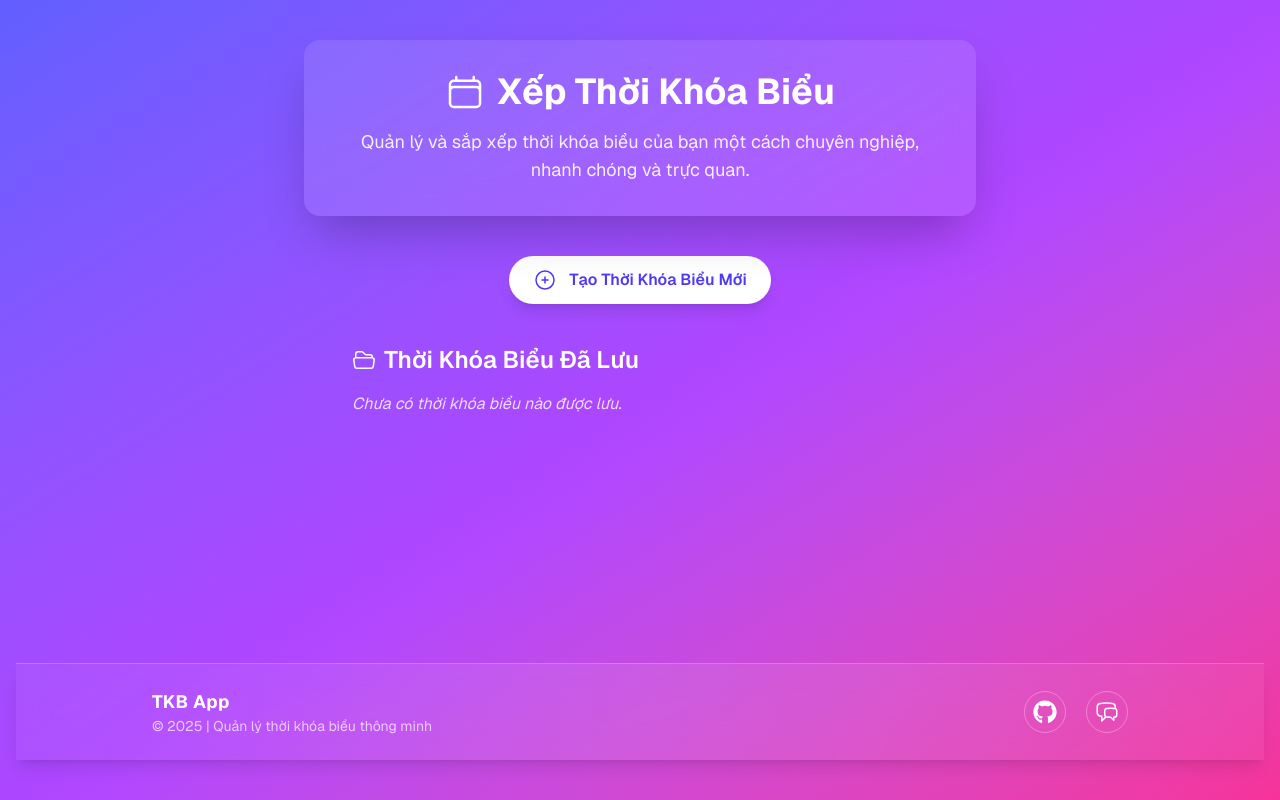
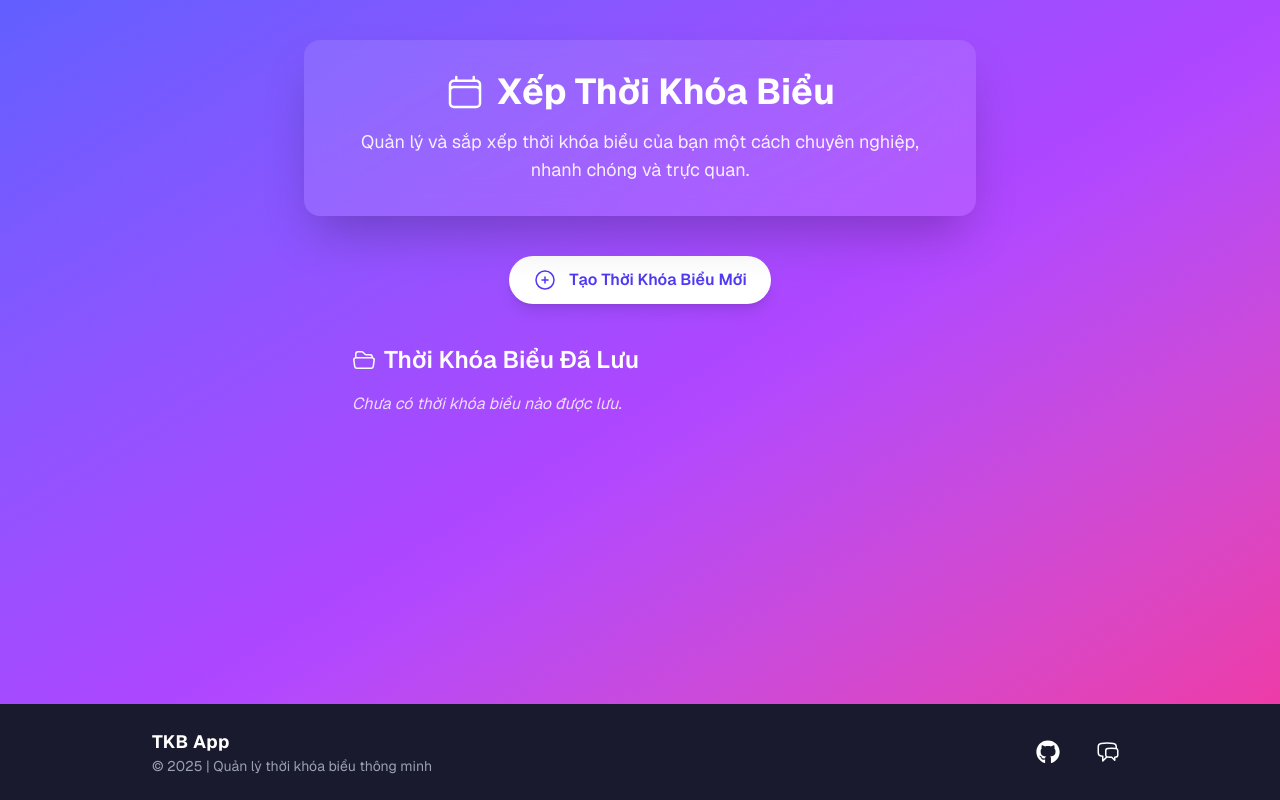
Before and after one commit to huynhthanhtien/tkbsgu, a Next.js app: page / in a window 1280 px wide. Built offline with nearby package versions, Linux system fonts and the light colour scheme.

Commit message:
update logic HomePage

```diff
--- a/app/layout.tsx
+++ b/app/layout.tsx
@@ -6,8 +6,8 @@ import { ThemeProvider } from "next-themes";
 import { SubjectProvider } from "@/context/SubjectsContext";
 import { IndexedDBProvider } from "@/context/IndexedDBContext";
 import { TkbProvider } from "@/context/TkbContext";
-
-
+import Footer from "@/components/Footer";
+import { Toaster } from "sonner";
 export const metadata: Metadata = {
   title: "TKB",
   description: "...",
@@ -25,11 +25,13 @@ export default function RootLayout({
       >
         <ThemeProvider attribute="class" defaultTheme="system" enableSystem>
           <IndexedDBProvider>
-            {/* <TkbProvider> */}
-              {/* <SubjectProvider> */}
+            <Toaster richColors position="top-right" />
+            <div className="flex flex-col min-h-screen">
+              <main className="flex-grow">
                 {children}
-              {/* </SubjectProvider> */}
-            {/* </TkbProvider> */}
+              </main>
+              {/* <Footer /> */}
+            </div>
           </IndexedDBProvider>
         </ThemeProvider>
       </body>
--- a/app/page.tsx
+++ b/app/page.tsx
@@ -3,11 +3,17 @@
 
 import { useState, useEffect } from "react";
 import { PlusCircleIcon, CalendarIcon, FolderOpenIcon, ChatBubbleLeftRightIcon } from "@heroicons/react/24/outline";
-import { FaGithub } from "react-icons/fa";
+// import { FaGithub } from "react-icons/fa";
 import { useIndexedDB } from "@/context/IndexedDBContext";
 import { Tkb, Subject, ScheduleItem } from "@/components/types";
-import { useRouter } from "next/navigation";
+import { useRouter, useSearchParams } from "next/navigation";
+import { DropdownMenu, DropdownMenuTrigger, DropdownMenuContent, DropdownMenuItem } from "@/components/ui/dropdown-menu";
+import { MoreVertical } from "lucide-react";
+import { Compressor, TkbsDecode } from "@/utils/compressor";
+import { toast } from "sonner";
+import Footer from "@/components/Footer";
 
+// import { getSubjectById } from "@/components/ui/search"
 // interface SavedSchedule {
 //   id: string;
 //   name: string;
@@ -19,7 +25,7 @@ import { useRouter } from "next/navigation";
 const getTotalCredits = (schedule: { [key: string]: ScheduleItem }): number => {
   const scheduledSubjectIds = Array.from(new Set(Object.values(schedule).map(item => item.subjectId)));
   // console.log(scheduledSubjectIds)
-  console.log(schedule)
+  // console.log(schedule)
   // Lấy các credit duy nhất từ schedule
   const credits = new Set();
   let total = 0;
@@ -38,18 +44,69 @@ const getTotalCredits = (schedule: { [key: string]: ScheduleItem }): number => {
 
 export default function HomePage() {
 
-  const { getTkbList, addTkb, ready } = useIndexedDB();
+  const { getTkbList, addTkb, ready, removeTkb } = useIndexedDB();
   const [savedSchedules, setSavedSchedules] = useState<Tkb[]>([]);
+  const [shareSchedules, setShareSchedules] = useState<Tkb>();
   const router = useRouter();
   const [showPopup, setShowPopup] = useState(false);
   const [name, setName] = useState("");
+  const [shareName, setShareName] = useState("");
+  // import popup
+  const searchParams = useSearchParams();
+  const [open, setOpen] = useState(false);
+
+  useEffect(() => {
+    const code = searchParams.get("code");
+    const checksum = searchParams.get("checksum");
+
+    if ((!code) && (!checksum)) return;
+
+    try {
+      if ((!code) || (!checksum) || (!Compressor.verifyUrl(code, checksum))) {
+        throw ""
+      }
+      const obj = Compressor.decode<{
+        s: string[],
+        i: string[],
+      }>(code);
+      const newData: Tkb = {
+        createdAt: new Date().toISOString(),
+        id: Date.now(),
+        name: "",
+        data: TkbsDecode(obj.s, obj.i)
+      }
+      setShareSchedules(newData);
+      setOpen(true);
+    } catch {
+      toast.error("URL không hợp lệ");
+    } finally {
+      router.replace("/");
+    }
+
+  }, [searchParams]);
+
+  const handleSubmitShare = async () => {
+    if (shareName.trim() && shareSchedules) {
+      const newTkb: Tkb = {
+        id: shareSchedules.id,
+        name: shareName,
+        createdAt: shareSchedules.createdAt,
+        data: shareSchedules.data,
+      }
+      await addTkb(newTkb);
+      toast.success("Đã nhập thời khoá biểu xong!");
+      setOpen(false);
+    }
+    setShareName("");
+    router.replace("/");
+    fetchData();
+  }
 
   const fetchData = async () => {
     const list = await getTkbList();
     // console.log("list", list);
     setSavedSchedules(list);
   };
-
 
   const handleSubmit = async () => {
     if (name.trim()) {
@@ -64,7 +121,6 @@ export default function HomePage() {
         }
       }
       await addTkb(newTkb);
-      console.log(newTkb);
       setShowPopup(false);
     }
     fetchData();
@@ -77,24 +133,6 @@ export default function HomePage() {
 
   const handleCreateNew = () => {
     setShowPopup(true);
-    // const name = prompt("Nhập tên thời khóa biểu:");
-    // if (name && name.trim() !== "") {
-    //   const newSchedule: SavedSchedule = {
-    //     id: Date.now().toString(),
-    //     name: name.trim(),
-    //     credits: 0,
-    //     createdAt: new Date().toISOString(),
-    //   };
-
-    //   const updatedSchedules = [...savedSchedules, newSchedule];
-    //   setSavedSchedules(updatedSchedules);
-    //   localStorage.setItem("savedSchedules", JSON.stringify(updatedSchedules));
-
-    //   alert(`Đã tạo thời khóa biểu mới: ${newSchedule.name}`);
-    //   window.location.href = `/create?id=${newSchedule.id}`;
-    // } else {
-    //   alert("Vui lòng nhập tên hợp lệ!");
-    // }
   };
 
   const handleOpenSchedule = (tkb: Tkb) => {
@@ -103,9 +141,51 @@ export default function HomePage() {
     router.push(`/tkb/${tkb.id}`);
   };
 
+  const handleDelete = async (tkb: Tkb) => {
+    await removeTkb(tkb.id);
+    toast.success(`Đã xoá thời khoá biểu '${tkb.name}' khỏi danh sách!`);
+    fetchData();
+  }
+
+  const handleEdit = (tkb: Tkb) => {
+
+  }
+
+  const handleShare = (tkb: Tkb) => {
+    const listId: string[] = [];
+    tkb.data.Sub.forEach(val => {
+      listId.push(val.id);
+    });
+    const scheduleItem = tkb.data.ScheduleItem;
+
+    // Lấy danh sách [{ dayKey, subjectId }]
+    const result = Object.entries(scheduleItem).map(([dayKey, item]) => ({
+      // day: dayKey,
+      subjectId: item.classId,
+    }));
+
+    const uniqueIds = Array.from(new Set(result.map(item => item.subjectId)));
+
+    const newData = {
+      "s": listId,
+      "i": uniqueIds,
+    }
+
+    // console.log("share: ", newData);
+
+    TkbsDecode(listId, uniqueIds);
+    // console.log("real data", tkb.data);
+    console.log("data tkb: ", Compressor.encode(newData));
+    if (Compressor.copyCurrentUrlWithChecksum(Compressor.encode(newData))) {
+      toast.success('Đã sao chép url thời khóa biểu vào clipboard!');
+    }
+
+    // console.log("decode: ",Compressor.decode(Compressor.encode(newData)));
+  }
+
   return (
-    <div className="min-h-screen bg-gradient-to-br from-indigo-500 via-purple-500 to-pink-500 flex flex-col justify-between px-4 py-10 text-white font-sans animate-fadeIn">
-      <div className="flex flex-col items-center">
+    <div className="min-h-screen bg-gradient-to-br from-indigo-500 via-purple-500 to-pink-500 flex flex-col justify-between text-white font-sans animate-fadeIn">
+      <div className="flex flex-col items-center py-10">
         {/* Card giới thiệu */}
         <div className="bg-white/10 backdrop-blur-lg rounded-2xl p-8 shadow-2xl text-center max-w-2xl mb-10">
           <h1 className="text-4xl font-bold mb-4 flex justify-center items-center gap-3">
@@ -134,6 +214,7 @@ export default function HomePage() {
           {savedSchedules.length > 0 ? (
             <ul className="space-y-3">
               {savedSchedules.slice().reverse().map((tkb) => (
+
                 <li
                   key={tkb.id}
                   onClick={() => handleOpenSchedule(tkb)}
@@ -141,11 +222,55 @@ export default function HomePage() {
                 >
                   <div>
                     <span className="font-medium">{tkb.name}</span>
-                    <span className="block text-sm text-white/70">Số tín chỉ: {getTotalCredits(tkb.data.ScheduleItem)}</span>
+                    <span className="block text-sm text-white/70">
+                      Số tín chỉ: {getTotalCredits(tkb.data.ScheduleItem)}
+                    </span>
                   </div>
-                  <span className="text-sm text-white/70">
-                    {new Date(tkb.createdAt).toLocaleDateString()}
-                  </span>
+
+                  <div className="flex items-center gap-3">
+                    <span className="text-sm text-white/70">
+                      {new Date(tkb.createdAt).toLocaleDateString()}
+                    </span>
+
+                    {/* Menu dấu 3 chấm */}
+                    <DropdownMenu>
+                      <DropdownMenuTrigger asChild>
+                        <button
+                          className="p-2 rounded-full hover:bg-white/20 transition"
+                          onClick={(e) => e.stopPropagation()} // Ngăn việc click mở tkb
+                        >
+                          <MoreVertical className="w-5 h-5 text-white/80" />
+                        </button>
+                      </DropdownMenuTrigger>
+                      <DropdownMenuContent className="w-40 bg-white/90 backdrop-blur-md rounded-lg shadow-md">
+                        <DropdownMenuItem
+                          onClick={(e) => {
+                            e.stopPropagation();
+                            handleShare(tkb);
+                          }}
+                        >
+                          Chia sẻ
+                        </DropdownMenuItem>
+                        <DropdownMenuItem
+                          onClick={(e) => {
+                            e.stopPropagation();
+                            handleEdit(tkb);
+                          }}
+                        >
+                          Sửa
+                        </DropdownMenuItem>
+                        <DropdownMenuItem
+                          onClick={(e) => {
+                            e.stopPropagation();
+                            handleDelete(tkb);
+                          }}
+                          className="text-red-500"
+                        >
+                          Xoá
+                        </DropdownMenuItem>
+                      </DropdownMenuContent>
+                    </DropdownMenu>
+                  </div>
                 </li>
               ))}
             </ul>
@@ -156,6 +281,9 @@ export default function HomePage() {
           )}
         </div>
       </div>
+
+      <Footer />
+
 
       {/* Popup */}
       {showPopup && (
@@ -189,42 +317,36 @@ export default function HomePage() {
         </div>
       )}
 
-
-      {/* Footer */}
-      <footer className="mt-14 w-full bg-gradient-to-r from-white/5 via-white/10 to-white/5 backdrop-blur-lg border-t border-white/20 shadow-lg">
-        <div className="max-w-5xl mx-auto px-6 py-6 flex flex-col sm:flex-row items-center justify-between gap-6 text-white">
-
-          {/* Thông tin bản quyền */}
-          <div className="text-center sm:text-left">
-            <h3 className="text-lg font-bold tracking-wide">TKB App</h3>
-            <p className="text-sm text-white/70">
-              © {new Date().getFullYear()} | Quản lý thời khóa biểu thông minh
-            </p>
+      {open && (
+        <div className="fixed inset-0 flex items-center justify-center backdrop-blur-[1px] z-50">
+          <div className="bg-white rounded-2xl shadow-lg p-6 w-96">
+            <h2 className="text-xl font-semibold text-black mb-4 text-center">
+              Nhập tên thời khóa biểu
+            </h2>
+            <input
+              type="text"
+              value={shareName}
+              onChange={(e) => setShareName(e.target.value)}
+              className="w-full border border-gray-300 rounded-lg px-3 py-2 mb-4 focus:ring-2 focus:ring-blue-500 focus:outline-none text-black"
+              placeholder="Ví dụ: Học kỳ 1 - 2025"
+            />
+            <div className="flex justify-end gap-3">
+              <button
+                onClick={() => setOpen(false)}
+                className="px-4 py-2 rounded-lg border border-gray-300 text-black hover:bg-gray-100"
+              >
+                Hủy
+              </button>
+              <button
+                onClick={handleSubmitShare}
+                className="px-4 py-2 rounded-lg bg-blue-600 text-white hover:bg-blue-700"
+              >
+                Lưu
+              </button>
+            </div>
           </div>
-
-          {/* Liên kết */}
-          <div className="flex items-center gap-5">
-            <a
-              href="https://github.com/ten-ban-du-an"
-              target="_blank"
-              rel="noopener noreferrer"
-              className="p-2 rounded-full border border-white/30 hover:border-white/60 transition transform hover:scale-110 hover:shadow-[0_0_10px_rgba(255,255,255,0.6)]"
-              title="Xem trên GitHub"
-            >
-              <FaGithub className="w-6 h-6" />
-            </a>
-            <a
-              href="/feedback"
-              className="p-2 rounded-full border border-white/30 hover:border-white/60 transition transform hover:scale-110 hover:shadow-[0_0_10px_rgba(255,255,255,0.6)]"
-              title="Gửi phản hồi"
-            >
-              <ChatBubbleLeftRightIcon className="w-6 h-6" />
-            </a>
-          </div>
-
         </div>
-      </footer>
-
+      )}
     </div>
   );
 }
--- a/app/tkb/[id]/page.tsx
+++ b/app/tkb/[id]/page.tsx
@@ -466,7 +466,7 @@ export default function SchedulePlanner() {
 
   return (
     <>
-      <Toaster richColors position="top-right" />
+      {/* <Toaster richColors position="top-right" /> */}
       <div className="min-h-screen bg-gray-50 dark:bg-gray-900 p-6" style={{maxHeight:"100vh"}}>
         {/* Modal chọn lớp nếu có nhiều lớp phù hợp */}
         {classSelectionModal.open && (
@@ -625,7 +625,7 @@ export default function SchedulePlanner() {
                         // Lấy các subjectId đã xếp trong schedule
                         const scheduledSubjectIds = Array.from(new Set(Object.values(schedule).map(item => item.subjectId)));
                         // console.log(scheduledSubjectIds)
-                        console.log(schedule)
+                        // console.log(schedule)
                         // Lấy các credit duy nhất từ schedule
                         const credits = new Set();
                         let total = 0;
--- /dev/null
+++ b/components/Footer.tsx
@@ -0,0 +1,43 @@
+"use client";
+
+import { FaGithub } from "react-icons/fa";
+import { ChatBubbleLeftRightIcon } from "@heroicons/react/24/outline";
+
+export default function Footer() {
+  return (
+    <footer className="w-full bg-[#1a1a2e] text-white">
+      <div className="max-w-5xl mx-auto px-6 py-6 flex flex-col sm:flex-row items-center justify-between gap-6">
+
+        {/* Thông tin bản quyền */}
+        <div className="text-center sm:text-left">
+          <h3 className="text-lg font-bold tracking-wide">TKB App</h3>
+          <p className="text-sm text-gray-400">
+            © {new Date().getFullYear()} | Quản lý thời khóa biểu thông minh
+          </p>
+        </div>
+
+        {/* Liên kết */}
+        <div className="flex items-center gap-5">
+          <a
+            href="https://github.com/huynhthanhtien/tkbsgu"
+            target="_blank"
+            rel="noopener noreferrer"
+            className="p-2 rounded-full hover:bg-white/10 transition transform hover:scale-110"
+            title="Xem trên GitHub"
+          >
+            <FaGithub className="w-6 h-6" />
+          </a>
+          <a
+            href="https://github.com/huynhthanhtien/tkbsgu/issues/new?title=Feedback&body=Vui%20l%C3%B2ng%20nh%E1%BA%ADp%20ph%E1%BA%A3n%20h%E1%BB%93i%20c%E1%BB%A7a%20b%E1%BA%A1n%20t%E1%BA%A1i%20%C4%91%C3%A2y..."
+            target="_blank"
+            rel="noopener noreferrer"
+            className="p-2 rounded-full hover:bg-white/10 transition transform hover:scale-110"
+            title="Gửi phản hồi"
+          >
+            <ChatBubbleLeftRightIcon className="w-6 h-6" />
+          </a>
+        </div>
+      </div>
+    </footer>
+  );
+}
--- a/context/IndexedDBContext.tsx
+++ b/context/IndexedDBContext.tsx
@@ -15,6 +15,7 @@ interface IndexedDBContextType {
     getTkbList: () => Promise<Tkb[]>;
     updateTkb: (id: number, updates: Partial<Tkb>) => Promise<void>;
     getTkbById: (id: number) => Promise<Tkb | undefined>;
+    removeTkb: (id: number) => Promise<void>;
     ready: Boolean;
 }
 
@@ -80,7 +81,7 @@ export const IndexedDBProvider: React.FC<{ children: React.ReactNode }> = ({
 
     const updateTkb = async (id: number, updates: Partial<Tkb>) => {
         if (!db) return;
-        console.log("db update ", updates);
+        // console.log("db update ", updates);
         return new Promise<void>((resolve, reject) => {
             const tx = db.transaction(STORE_NAME, "readwrite");
             const store = tx.objectStore(STORE_NAME);
@@ -123,8 +124,22 @@ export const IndexedDBProvider: React.FC<{ children: React.ReactNode }> = ({
         });
     };
 
+    const removeTkb = async (id: number): Promise<void> => {
+        if (!db) return;
+
+        return new Promise<void>((resolve, reject) => {
+            const tx = db.transaction(STORE_NAME, "readwrite");
+            const store = tx.objectStore(STORE_NAME);
+            const request = store.delete(id);
+
+            request.onsuccess = () => resolve();
+            request.onerror = () => reject(request.error);
+        });
+    };
+
+
     return (
-        <IndexedDBContext.Provider value={{ addTkb, getTkbList, updateTkb, ready, getTkbById }}>
+        <IndexedDBContext.Provider value={{ addTkb, getTkbList, updateTkb, ready, getTkbById, removeTkb }}>
             {children}
         </IndexedDBContext.Provider>
     );
--- a/context/SubjectsContext.tsx
+++ b/context/SubjectsContext.tsx
@@ -43,7 +43,7 @@ export const SubjectProvider = ({ children }: { children: React.ReactNode }) =>
     if (loaded) {
       // localStorage.setItem(STORAGE_KEY, JSON.stringify(selectedSubjects));
       if (selectedTkb) {
-        console.log("update", selectedTkb)
+        // console.log("update", selectedTkb)
         setSelectedTkb({
           id: selectedTkb.id,
           name: selectedTkb.name,
--- a/package.json
+++ b/package.json
@@ -14,13 +14,18 @@
     "@radix-ui/react-slot": "^1.2.3",
     "class-variance-authority": "^0.7.1",
     "clsx": "^2.1.1",
+    "crc": "^4.3.2",
     "geist": "^1.4.2",
     "html-to-image": "^1.11.13",
     "html2canvas": "^1.4.1",
     "lodash.merge": "^4.6.2",
     "lucide-react": "^0.533.0",
+    "lz-string": "^1.5.0",
+    "lzma-native": "^8.0.6",
+    "msgpack-lite": "^0.1.26",
     "next": "15.2.4",
     "next-themes": "^0.4.6",
+    "node-base91": "^0.3.4",
     "react": "^19.0.0",
     "react-dom": "^19.0.0",
     "react-icons": "^5.5.0",
@@ -32,6 +37,7 @@
     "@tailwindcss/postcss": "^4",
     "@types/html2canvas": "^0.5.35",
     "@types/lodash.merge": "^4.6.9",
+    "@types/lzma-native": "^4.0.4",
     "@types/node": "^20",
     "@types/react": "^19",
     "@types/react-dom": "^19",
--- /dev/null
+++ b/utils/compressor.ts
@@ -0,0 +1,91 @@
+import { deflateSync, inflateSync } from "zlib";
+import { ClassInfo, ScheduleItem, Subject } from "@/components/types"
+import { getSubjectById } from "@/components/ui/search"
+import { crc32 } from "crc";
+import base91 from "node-base91";
+
+export class Compressor {
+
+  static encode<T>(data: T): string {
+    const json = Buffer.from(JSON.stringify(data), "utf-8");
+    const compressed = deflateSync(json);
+    // mã hoá base91 rồi encodeURIComponent để an toàn trong URL
+    return (base91.encode(Buffer.from(compressed)));
+  }
+
+  static decode<T>(encoded: string): T {
+    // decodeURIComponent rồi giải mã base91
+    const buffer = base91.decode((encoded));
+    const decompressed = inflateSync(buffer);
+    return JSON.parse(decompressed.toString("utf-8")) as T;
+  }
+
+
+  static copyCurrentUrlWithChecksum(code: string):boolean {
+    const checksum = crc32(code).toString(16).padStart(8, "0");
+    const currentUrl = window.location.origin;
+    const newUrl = `${currentUrl}/?code=${encodeURIComponent(code)}&checksum=${checksum}`;
+
+    navigator.clipboard.writeText(newUrl).then(() => {
+      // console.log("Đã copy:", newUrl);
+    });
+    return true;
+  }
+
+  static verifyUrl(code: string, checksum: string) {
+    const expected = crc32(code).toString(16).padStart(8, "0");
+    return expected === checksum.toLowerCase();
+  }
+}
+
+export function TkbsDecode(subject: string[], listScheduleId: string[]): {
+  Sub: Subject[],
+  ScheduleItem: { [key: string]: ScheduleItem },
+} {
+  let schedule: { [key: string]: ScheduleItem } = {};
+
+  const listSub: Subject[] = [];
+  subject.forEach((val, index) => {
+    listSub.push(getSubjectById(val));
+  })
+
+  listScheduleId.forEach((val, index) => {
+    const [id] = val.split("-");
+    const subject = listSub.find((item: Subject) => item.id === id);
+    if (!subject) {
+      throw new Error(`Subject with id ${id} not found`);
+    }
+    const classInfor = subject.classes.find((item: ClassInfo) => item.id === val);
+    if (!classInfor) {
+      throw new Error(`not fonnd`);
+    }
+    schedule = TkbDecode(schedule, subject, classInfor);
+  })
+  const data = {
+    Sub: listSub,
+    ScheduleItem: schedule,
+  }
+  return data;
+  // console.log("testData", testData);
+}
+
+function TkbDecode(schedule: { [key: string]: ScheduleItem }, subject: Subject, cls: ClassInfo) {
+  // let schedule: { [key: string]: ScheduleItem } = {};
+  const newSchedule = { ...schedule };
+  // Thêm tất cả các ô của lớp mới vào lịch, lưu cả credit
+  cls.schedules.forEach((classSchedule) => {
+    for (let p = classSchedule.startPeriod; p <= classSchedule.endPeriod; p++) {
+      const scheduleKey = `${classSchedule.day}-${p}`;
+      newSchedule[scheduleKey] = {
+        subjectId: subject.id,
+        classId: cls.id,
+        subjectName: subject.name,
+        subjectCode: subject.code,
+        color: cls.color,
+        schedules: cls.schedules,
+        credit: subject.credit ?? 0,
+      };
+    }
+  });
+  return newSchedule;
+}
```
Also changed, not shown: components/ui/search.tsx (+52 -42 lines), context/TkbContext.tsx (+5 -5 lines), types/node-base91.d.ts (added, +17 -0 lines), 1 other file (tests, documents, lock files or other folders).
